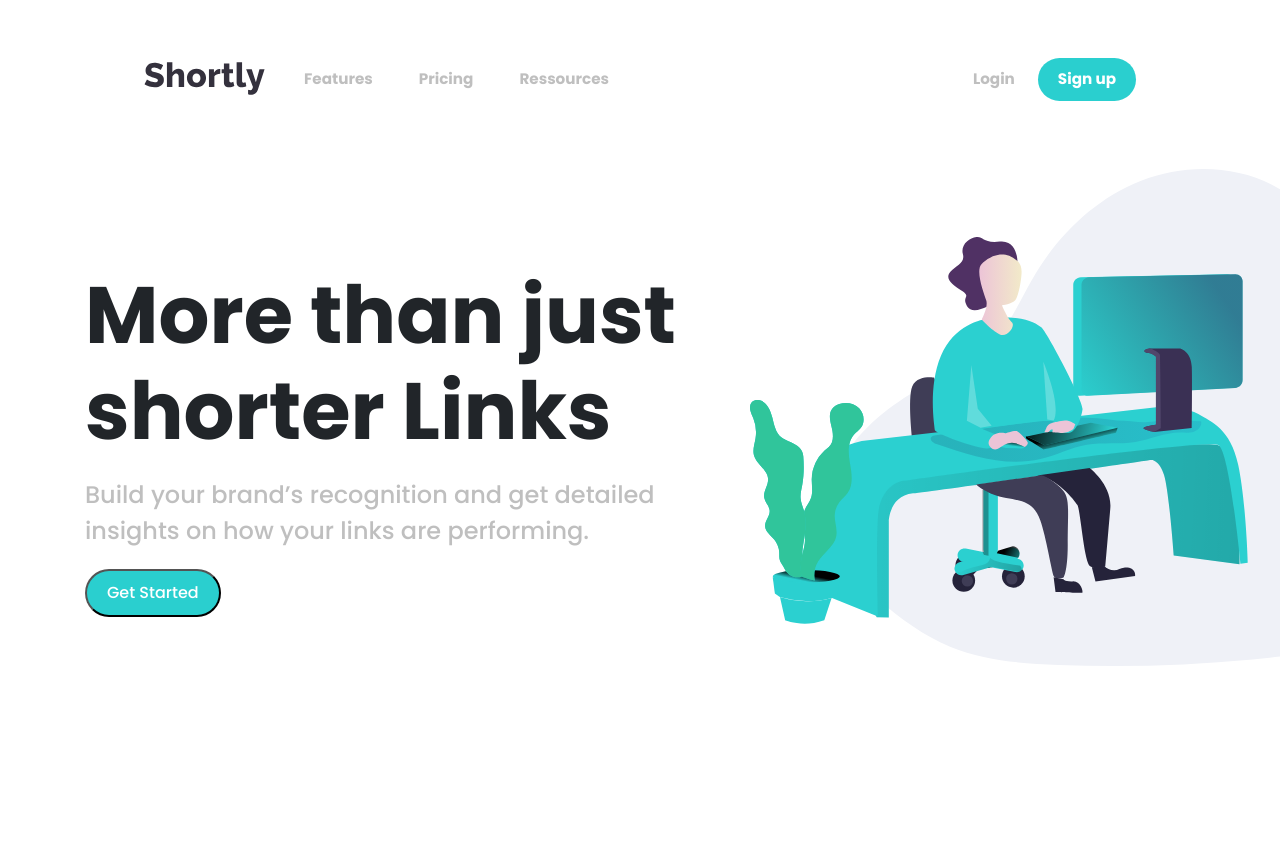
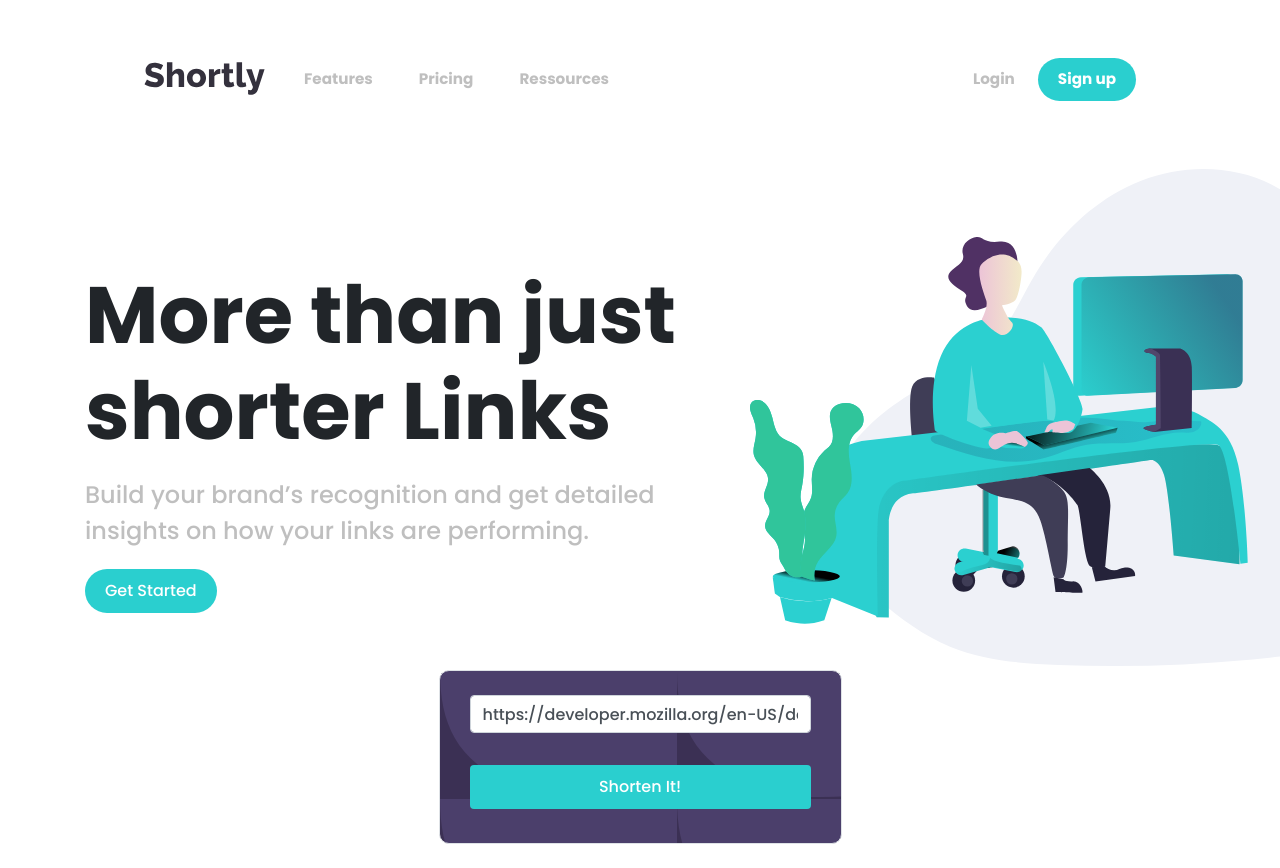
Before and after one commit to MarkusHeine/Frontend-Mentor-Shortly-URL-shortening-API-Challenge, a React (Create React App) app in the folder client/: page / in a window 1280 px wide. Before the commit the page ends 800 px from the top, so only its background shows below. Built offline with nearby package versions, Linux system fonts and the light colour scheme.

Commit message:
input field for link and api request to link shortener

```diff
--- a/client/src/App.js
+++ b/client/src/App.js
@@ -1,12 +1,14 @@
 import React from "react";
 import Header from "./header/header.component";
 import Info from "./info/info.component";
+import LinkShortener from "./linkShortener/linkShortener.component";
 
 function App() {
     return (
         <div className="App">
             <Header></Header>
             <Info></Info>
+            <LinkShortener></LinkShortener>
         </div>
     );
 }
--- a/client/src/header/header.component.js
+++ b/client/src/header/header.component.js
@@ -91,7 +91,7 @@ const Header = () => {
                         <Nav.Link href="#login">Login</Nav.Link>
                         <Nav.Link
                             as="button"
-                            className="btn-main btn-width-100"
+                            className="btn-main btn-width-100 btn-pill"
                             href="#register"
                         >
                             Sign up
--- a/client/src/index.js
+++ b/client/src/index.js
@@ -19,9 +19,17 @@ const Styles = styled.div`
         background-color: hsl(180, 66%, 49%);
         padding: 10px 20px !important;
         margin: 10px 0;
-        border-radius: 50px;
         font-family: "Poppins", sans-serif !important;
         color: white !important;
+        border: 0;
+    }
+
+    .btn-pill {
+        border-radius: 50px;
+    }
+
+    .btn-rounded {
+        border-radius: 0.25em;
     }
 
     .btn-width-100 {
--- a/client/src/info/infoText.component.js
+++ b/client/src/info/infoText.component.js
@@ -14,7 +14,7 @@ const InfoTextComponent = () => {
                         Build your brand’s recognition and get detailed insights
                         on how your links are performing.
                     </p>
-                    <button className="btn-main">Get Started</button>
+                    <button className="btn-main btn-pill">Get Started</button>
                 </Row>
             </Container>
         </StyledText>
--- /dev/null
+++ b/client/src/linkShortener/inputField.component.js
@@ -0,0 +1,53 @@
+import React, { useState } from "react";
+import { Container, Form, Button } from "react-bootstrap";
+
+const InputField = () => {
+    const [link, setLink] = useState({
+        url:
+            "https://developer.mozilla.org/en-US/docs/Web/API/Fetch_API/Using_Fetch"
+    });
+
+    const onChange = e => {
+        setLink({ [e.target.name]: e.target.value });
+    };
+
+    const handleClick = async e => {
+        e.preventDefault();
+        console.log(link);
+        const resp = await fetch("https://rel.ink/api/links/", {
+            method: "POST",
+            headers: {
+                "Content-Type": "application/json"
+            },
+            body: JSON.stringify(link)
+        });
+        const data = await resp.json();
+        console.log("data", data);
+    };
+
+    return (
+        <Container>
+            <Form>
+                <Form.Group controlId="linkInput">
+                    <Form.Control
+                        type="text"
+                        placeholder="Shorten a link here ..."
+                        name="url"
+                        onInput={onChange}
+                        defaultValue={link.url}
+                    ></Form.Control>
+                </Form.Group>
+            </Form>
+
+            <Button
+                className="btn-main btn-width-100 mt-3 btn-rounded"
+                type="submit"
+                onClick={handleClick}
+            >
+                Shorten It!
+            </Button>
+        </Container>
+    );
+};
+
+export default InputField;
--- /dev/null
+++ b/client/src/linkShortener/linkShortener.component.js
@@ -0,0 +1,28 @@
+import React from "react";
+import styled from "styled-components";
+import { Container, Col, Row } from "react-bootstrap";
+import InputField from "./inputField.component";
+
+const StyledShortener = styled.div`
+    .bg-img {
+        background-color: hsl(257, 27%, 26%);
+        background-image: url("../../images/bg-shorten-mobile.svg");
+        border-radius: 10px;
+    }
+`;
+
+const LinkShortener = () => {
+    return (
+        <StyledShortener>
+            <Container>
+                <Row className="m-1 pt-4 pb-4 mb-4 border bg-img">
+                    <Col>
+                        <InputField></InputField>
+                    </Col>
+                </Row>
+            </Container>
+        </StyledShortener>
+    );
+};
+
+export default LinkShortener;
```
